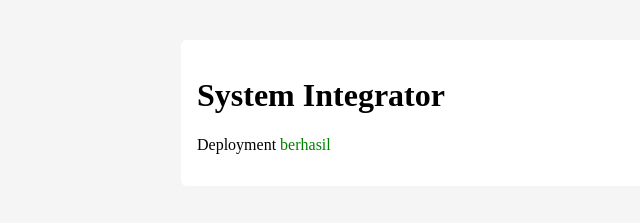
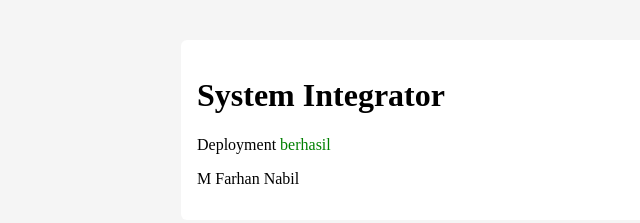
Before and after one commit to nabilban/bnsp-web-sederhana, a website: page public/index.html in a window 1280 px wide. Shown: the whole page, without its empty margins (143-783 px from the left). Drawn offline with Linux system fonts and the light colour scheme.

Commit message:
Remove redundant comment in app.js and add author name in index.html

```diff
--- a/app.js
+++ b/app.js
@@ -4,7 +4,6 @@ const path = require('path');
 const app = express();
 const PORT = 8080;
 
-// Serve static files from the public directory
 app.use(express.static(path.join(__dirname, 'public')));
 
 app.get('/', (req, res) => {
--- a/public/index.html
+++ b/public/index.html
@@ -19,6 +19,7 @@
     <div class="card">
         <h1>System Integrator</h1>
         <p>Deployment <span>berhasil</span></p>
+        <p>M Farhan Nabil</p>
     </div>
 </body>
 </html>
```
